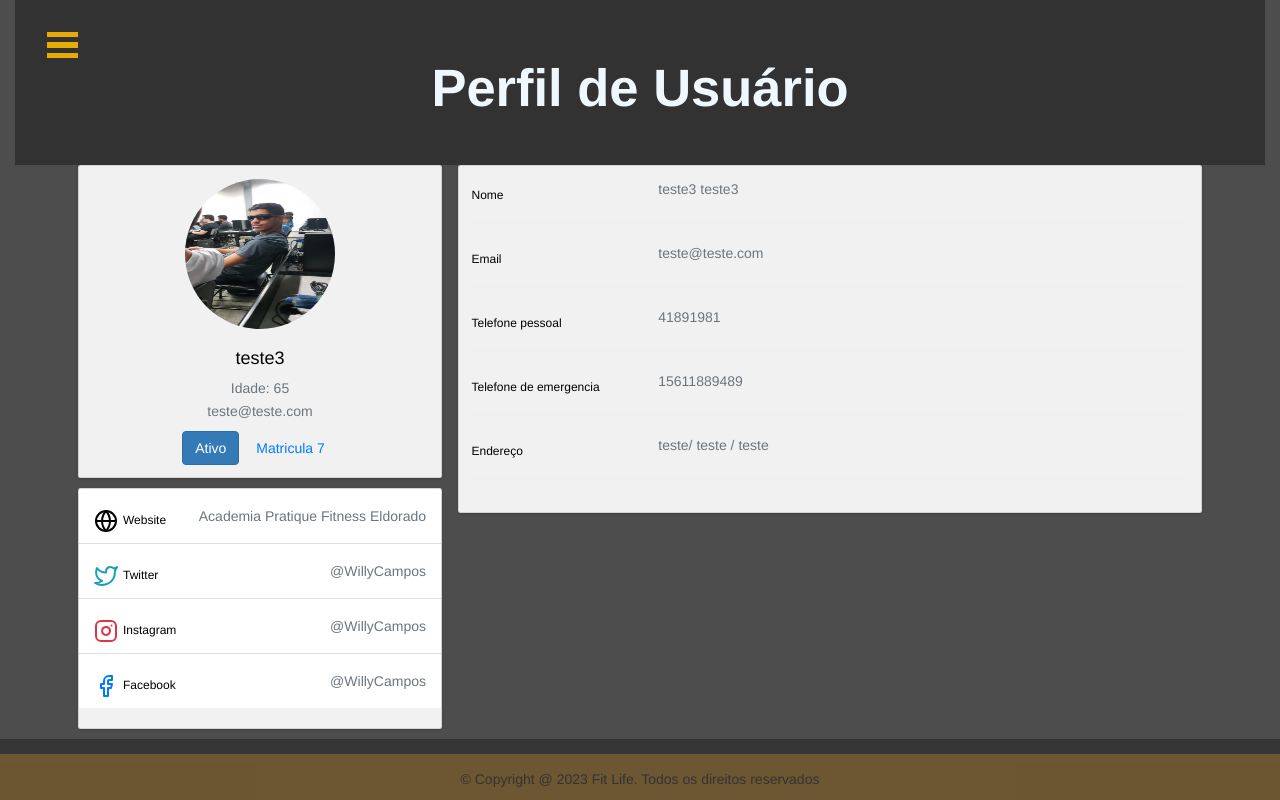
After one commit to GabrielVic3214/Academia_Web, a Django app: page /academia/perfil in a window 1280 px wide. The commit adds this page. Run offline with Django 4.2, Linux system fonts and the light colour scheme; data comes from the database, SQL or seed files in the repository; both versions use the stored data as it was after the commit; some libraries are stand-ins or nearby versions.

Commit message:
Adicionando meu perfil e fichas

```diff
--- a/academia/admin.py
+++ b/academia/admin.py
@@ -1,8 +1,9 @@
 from django.contrib import admin
-from .models import Usuario, Parceiro, Modalidade
+from .models import Usuario, Parceiro, Modalidade, Fichas
 
 # Register your models here.
 
 admin.site.register(Usuario)
 admin.site.register(Parceiro)
 admin.site.register(Modalidade)
+admin.site.register(Fichas)
--- /dev/null
+++ b/academia/static/css/stylePerfil.css
@@ -0,0 +1,45 @@
+.card {
+    box-shadow: 0 1px 3px 0 rgba(0,0,0,.1), 0 1px 2px 0 rgba(0,0,0,.06);
+}
+
+.card {
+    position: relative;
+    display: flex;
+    flex-direction: column;
+    min-width: 0;
+    word-wrap: break-word;
+    background-color: rgb(241, 241, 241)!important;
+    color: rgb(0, 0, 0);
+    background-clip: border-box;
+    border: 0 solid rgba(0,0,0,.125);
+    border-radius: .25rem;
+}
+
+.card-body {
+    flex: 1 1 auto;
+    min-height: 1px;
+    padding: 1rem;
+}
+
+.gutters-sm {
+    margin-right: -8px;
+    margin-left: -8px;
+}
+
+.gutters-sm>.col, .gutters-sm>[class*=col-] {
+    padding-right: 8px;
+    padding-left: 8px;
+}
+.mb-3, .my-3 {
+    margin-bottom: 1rem!important;
+}
+
+.bg-gray-300 {
+    background-color: #886d6d;
+}
+.h-100 {
+    height: 100%!important;
+}
+.shadow-none {
+    box-shadow: none!important;
+}
--- a/academia/static/css/style_listagemCli.css
+++ b/academia/static/css/style_listagemCli.css
@@ -1,5 +1,5 @@
 body {
-    background-color: rgba(0, 0, 0, 0.3);
+    background-color: rgba(0, 0, 0, 0.3)!important;
 }
 
 h2 {
--- /dev/null
+++ b/academia/templates/main/Perfil.html
@@ -0,0 +1,173 @@
+{% load static %}
+<!DOCTYPE html>
+<html lang="en" class="no-js">
+<head>
+    <meta charset="UTF-8" />
+    <meta http-equiv="X-UA-Compatible" content="IE=edge">
+    <meta name="viewport" content="width=device-width, initial-scale=1">
+    <title>Fit Life - Tudo para sua academia</title>
+    <meta name="description" content="Modern effects and styles for off-canvas navigation with CSS transitions and SVG animations using Snap.svg" />
+    <meta name="keywords" content="sidebar, off-canvas, menu, navigation, effect, inspiration, css transition, SVG, morphing, animation" />
+    <meta name="author" content="Codrops" />
+    <link rel="shortcut icon" href="../favicon.ico">
+    <link rel="stylesheet" type="text/css" href="{% static 'css/demo.css'%}" />
+    <link rel="stylesheet" type="text/css" href="assets/fonts/font-awesome-4.2.0/css/font-awesome.min.css" />
+    <link rel="stylesheet" type="text/css" href="{% static 'css/meutopside.css'%}" />
+    <link rel="stylesheet" type="text/css" href="{%static 'css/style_listagemCli.css'%}" />
+    <link rel="stylesheet" type="text/css" href="{% static 'css/stylePerfil.css'%}" />
+    <link rel="stylesheet" type="text/css" href="{% static 'css/styleAgendamentoCli.css'%}" />
+    <meta charset="utf-8">
+    <meta name="viewport" content="width=device-width, initial-scale=1, shrink-to-fit=no">
+    <link rel="stylesheet" href="https://stackpath.bootstrapcdn.com/bootstrap/4.1.3/css/bootstrap.min.css" integrity="sha384-MCw98/SFnGE8fJT3GXwEOngsV7Zt27NXFoaoApmYm81iuXoPkFOJwJ8ERdknLPMO" crossorigin="anonymous">
+    <link rel="stylesheet" href="https://cdnjs.cloudflare.com/ajax/libs/font-awesome/5.15.3/css/all.min.css" integrity="sha384-xmFvqRn0UEUCe/aHRAPqShH3lqdgL7BTVIjK0rYmo/Nxr3Krs07STOWmWlw34gDIh" crossorigin="anonymous">
+    <link href="//maxcdn.bootstrapcdn.com/bootstrap/3.3.0/css/bootstrap.min.css" rel="stylesheet" id="bootstrap-css">
+    <script src="//maxcdn.bootstrapcdn.com/bootstrap/3.3.0/js/bootstrap.min.js"></script>
+    <script src="//code.jquery.com/jquery-1.11.1.min.js"></script>
+    </head>
+<body>
+    <div class="container-fluid">
+        <div class="menu-wrap">
+            <nav class="menu-top">
+                <div class="profile"></div>
+                <div class="icon-list">
+                </div>
+            </nav>
+            <nav class="menu-side">
+                <br><br><br><br><br><br><br><br><br><br><br>
+
+                <a href="TelaInicialUsuario.html"><i class="fa fa-fw fa-star-o"></i> Home</a>
+                <a href="TelaModalidadesDisponiveis.html"><i class="fa fa-fw fa-bell-o"></i> Modalidades</a>
+                <a href="#"><i class="fa fa-fw fa-envelope-o"></i> Financeiro</a>
+                <a href="FormCliente.html"><i class="fa fa-fw fa-bell-o"></i> Perfil</a>
+                <a href="TelaAgendamentosCli.html"><i class="fa fa-fw fa-comment-o"></i>Exames</a>
+
+            </nav>
+            <img src="{% static 'imgs/LogoempresaBranca.png'%}" style="width: 40%;" alt="Logoempresa" class="centralizar-imagem">
+
+        </div>
+        <button class="menu-button" id="open-button"></button>
+        <div class="content-wrap">
+            <div class="content">
+                <header class="codrops-header">
+                    <br><h1>Perfil de Usuário<span></span></h1>
+                 </div>
+
+                 <div class="container">
+                    <div class="main-body">
+
+                          <div class="row gutters-sm">
+                            <div class="col-md-4 mb-3">
+                              <div class="card">
+                                <div class="card-body">
+                                  <div class="d-flex flex-column align-items-center text-center">
+                                    <img src="{% static 'imgs/willy.jpeg' %}" alt="Admin" class="rounded-circle" width="150" height="150">
+                                    <div class="mt-3">
+                                      <h4>{{cliente.nome}}</h4>
+                                      <p class="text-secondary mb-1">Idade: {{cliente.idade}}</p>
+                                      <p class="text-muted font-size-sm">{{cliente.Email}}</p>
+                                      <button class="btn btn-primary">Ativo</button>
+                                      <button class="btn btn-outline-primary">Matricula {{cliente.id}}</button>
+                                    </div>
+                                  </div>
+                                </div>
+                              </div>
+                              <div class="card mt-3">
+                                <ul class="list-group list-group-flush">
+                                  <li class="list-group-item d-flex justify-content-between align-items-center flex-wrap">
+                                    <h6 class="mb-0"><svg xmlns="http://www.w3.org/2000/svg" width="24" height="24" viewBox="0 0 24 24" fill="none" stroke="currentColor" stroke-width="2" stroke-linecap="round" stroke-linejoin="round" class="feather feather-globe mr-2 icon-inline"><circle cx="12" cy="12" r="10"></circle><line x1="2" y1="12" x2="22" y2="12"></line><path d="M12 2a15.3 15.3 0 0 1 4 10 15.3 15.3 0 0 1-4 10 15.3 15.3 0 0 1-4-10 15.3 15.3 0 0 1 4-10z"></path></svg>Website</h6>
+                                    <span class="text-secondary">Academia Pratique Fitness Eldorado</span>
+                                  </li>
+
+                                  <li class="list-group-item d-flex justify-content-between align-items-center flex-wrap">
+                                    <h6 class="mb-0"><svg xmlns="http://www.w3.org/2000/svg" width="24" height="24" viewBox="0 0 24 24" fill="none" stroke="currentColor" stroke-width="2" stroke-linecap="round" stroke-linejoin="round" class="feather feather-twitter mr-2 icon-inline text-info"><path d="M23 3a10.9 10.9 0 0 1-3.14 1.53 4.48 4.48 0 0 0-7.86 3v1A10.66 10.66 0 0 1 3 4s-4 9 5 13a11.64 11.64 0 0 1-7 2c9 5 20 0 20-11.5a4.5 4.5 0 0 0-.08-.83A7.72 7.72 0 0 0 23 3z"></path></svg>Twitter</h6>
+                                    <span class="text-secondary">@WillyCampos</span>
+                                  </li>
+                                  <li class="list-group-item d-flex justify-content-between align-items-center flex-wrap">
+                                    <h6 class="mb-0"><svg xmlns="http://www.w3.org/2000/svg" width="24" height="24" viewBox="0 0 24 24" fill="none" stroke="currentColor" stroke-width="2" stroke-linecap="round" stroke-linejoin="round" class="feather feather-instagram mr-2 icon-inline text-danger"><rect x="2" y="2" width="20" height="20" rx="5" ry="5"></rect><path d="M16 11.37A4 4 0 1 1 12.63 8 4 4 0 0 1 16 11.37z"></path><line x1="17.5" y1="6.5" x2="17.51" y2="6.5"></line></svg>Instagram</h6>
+                                    <span class="text-secondary">@WillyCampos</span>
+                                  </li>
+                                  <li class="list-group-item d-flex justify-content-between align-items-center flex-wrap">
+                                    <h6 class="mb-0"><svg xmlns="http://www.w3.org/2000/svg" width="24" height="24" viewBox="0 0 24 24" fill="none" stroke="currentColor" stroke-width="2" stroke-linecap="round" stroke-linejoin="round" class="feather feather-facebook mr-2 icon-inline text-primary"><path d="M18 2h-3a5 5 0 0 0-5 5v3H7v4h3v8h4v-8h3l1-4h-4V7a1 1 0 0 1 1-1h3z"></path></svg>Facebook</h6>
+                                    <span class="text-secondary">@WillyCampos</span>
+                                  </li>
+                                </ul>
+                              </div>
+                            </div>
+                            <div class="col-md-8">
+                              <div class="card mb-3">
+                                <div class="card-body">
+                                  <div class="row">
+                                    <div class="col-sm-3">
+                                      <h6 class="mb-0">Nome</h6>
+                                    </div>
+                                    <div class="col-sm-9 text-secondary">
+                                      {{cliente.nome}} {{cliente.sobrenome}}
+                                    </div>
+                                  </div>
+                                  <hr>
+                                  <div class="row">
+                                    <div class="col-sm-3">
+                                      <h6 class="mb-0">Email</h6>
+                                    </div>
+                                    <div class="col-sm-9 text-secondary">
+                                      {{cliente.Email}}
+                                    </div>
+                                  </div>
+                                  <hr>
+                                  <div class="row">
+                                    <div class="col-sm-3">
+                                      <h6 class="mb-0">Telefone pessoal</h6>
+                                    </div>
+                                    <div class="col-sm-9 text-secondary">
+                                      {{cliente.tel1}}
+                                    </div>
+                                  </div>
+                                  <hr>
+                                  <div class="row">
+                                    <div class="col-sm-3">
+                                      <h6 class="mb-0">Telefone de emergencia</h6>
+                                    </div>
+                                    <div class="col-sm-9 text-secondary">
+                                        {{cliente.tel2}}
+                                    </div>
+                                  </div>
+                                  <hr>
+                                  <div class="row">
+                                    <div class="col-sm-3">
+                                      <h6 class="mb-0">Endereço</h6>
+                                    </div>
+                                    <div class="col-sm-9 text-secondary">
+                                        {{cliente.Bairro}}/ {{cliente.Rua}} / {{cliente.Cidade}}
+                                    </div>
+                                    </div>
+                                  <hr>
+                                  <div class="row">
+
+                                  </div>
+                                </div>
+                              </div>
+                                    </div>
+                                  </div>
+                                </div>
+                              </div>
+
+
+
+                            </div>
+                          </div>
+
+                        </div>
+                    </div>
+
+                </header>
+
+            </div>
+            <footer class="foot">© Copyright @ 2023 Fit Life. Todos os direitos reservados</footer>
+
+            <script src="https://code.jquery.com/jquery-3.3.1.slim.min.js" integrity="sha384-q8i/X+965DzO0rT7abK41JStQIAqVgRVzpbzo5smXKp4YfRvH+8abtTE1Pi6jizo" crossorigin="anonymous"></script>
+            <script src="https://cdnjs.cloudflare.com/ajax/libs/popper.js/1.14.3/umd/popper.min.js" integrity="sha384-ZMP7rVo3mIykV+2+9J3UJ46jBk0WLaUAdn689aCwoqbBJiSnjAK/l8WvCWPIPm49" crossorigin="anonymous"></script>
+            <script src="https://stackpath.bootstrapcdn.com/bootstrap/4.1.3/js/bootstrap.min.js" integrity="sha384-ChfqqxuZUCnJSK3+MXmPNIyE6ZbWh2IMqE241rYiqJxyMiZ6OW/JmZQ5stwEULTy" crossorigin="anonymous"></script>
+            <script src="{% static 'js/classie.js' %}"></script>
+            <script src="{% static 'js/main.js' %}"></script>
+</body>
+</html>
--- a/academia/templates/main/tela_inicial_admin.html
+++ b/academia/templates/main/tela_inicial_admin.html
@@ -78,7 +78,7 @@
     </div>
     <div class="col-sm-3">
       <img src="{% static 'imgs/FichasAdmin.png' %}" class="img-responsive" style="width:50%; display: block; margin: auto;"  float: center; alt="Image">
-      <br><button class="button">Fichas</button></a>
+      <br><a href="{% url 'fichas' %}"><button class="button">Fichas</button></a>
     </div>
   </div>
 </div><br>
--- a/academia/templates/main/tela_inicial_cliente.html
+++ b/academia/templates/main/tela_inicial_cliente.html
@@ -73,12 +73,12 @@
     </div>
     <div class="col-sm-3">
       <img src="{% static 'imgs/Fichas.png' %}" class="img-responsive" style="width:60%; display: block; margin: auto;"  float: center; alt="Image">
-      <a href="TelaFichasCli.html"><button class="button">Fichas</button></a>
+      <button class="button">Fichas</button>
 
     </div>
     <div class="col-sm-3">
       <img src=" {% static 'imgs/Perfil.jpg' %}" class="img-responsive" style="width:60%; display: block; margin: auto;"  float: center; alt="Image">
-      <button class="button">Meu Perfil</button>
+      <a href="{% url 'perfil' %}"><button class="button">Meu Perfil</button></a>
     </div>
   </div>
 </div><br>
--- a/academia/urls.py
+++ b/academia/urls.py
@@ -14,5 +14,7 @@ urlpatterns = [
     path('delete/<int:id>', views.deletelist, name="delete-cadastro"),
     path('financeiro_cliente', views.financeiro_cliente, name="financeiro_cliente"),
     path('modalidades', views.modalidades, name='modalidades'),
-    path('cadastro_modalidade', views.cadastroModalidade, name='cadastro_modalidade')
+    path('cadastro_modalidade', views.cadastroModalidade, name='cadastro_modalidade'),
+    path('perfil', views.perfil, name="perfil"),
+    path('fichas', views.fichas, name="fichas")
 ]
--- a/academia/views.py
+++ b/academia/views.py
@@ -1,7 +1,7 @@
 from django.http import JsonResponse
 from django.shortcuts import get_object_or_404, render, redirect, HttpResponse
 from .models import Modalidade, Usuario, Parceiro
-from .forms import UserForm, Form_Parceiro, FormModalidade
+from .forms import FormFicha, UserForm, Form_Parceiro, FormModalidade
 from django.contrib.auth.decorators import login_required
 from django.contrib import messages
 from django.contrib.auth import authenticate, login
@@ -55,7 +55,7 @@ def menu_cliente(request):
 
 def listagem_cliente(request):
     users = Usuario.objects.all()
-    return render(request, 'main/tela_listagem_cliente.html', {'users': users})
+    return render(request, 'main/Tela_listagem_cliente.html', {'users': users})
 
 def agendamento_cliente(request):
     return render(request, 'main/Agendamento_cliente.html')
@@ -103,3 +103,22 @@ def cadastroModalidade(request):
             return HttpResponse('ocorreu um erro')
     else:
         return render(request, 'main/cadastro_modalidades.html', {'form': form, 'modalidades': modalidades})
+
+def perfil(request):
+
+    cliente = Usuario.objects.latest('id')
+
+    return render(request, 'main/Perfil.html', {'cliente': cliente} )
+
+def fichas(request):
+
+    form = FormFicha()
+    if request.method == "POST":
+        form = FormFicha(request.POST)
+        print(form)
+        if form.is_valid():
+            form.save()
+            return redirect('menu_admin')
+
+
+    return render(request, 'main/fichas.html', {'form': form})
```
Also changed, not shown: academia/forms.py (+8 -1 lines), academia/models.py (+12 -0 lines), academia/static/css/styleCadFicha.css (added, +34 -0 lines), academia/templates/main/fichas.html (added, +101 -0 lines), academia/migrations/0013_fichas.py (added), academia/static/imgs/willy.jpeg (added), db.sqlite3.
